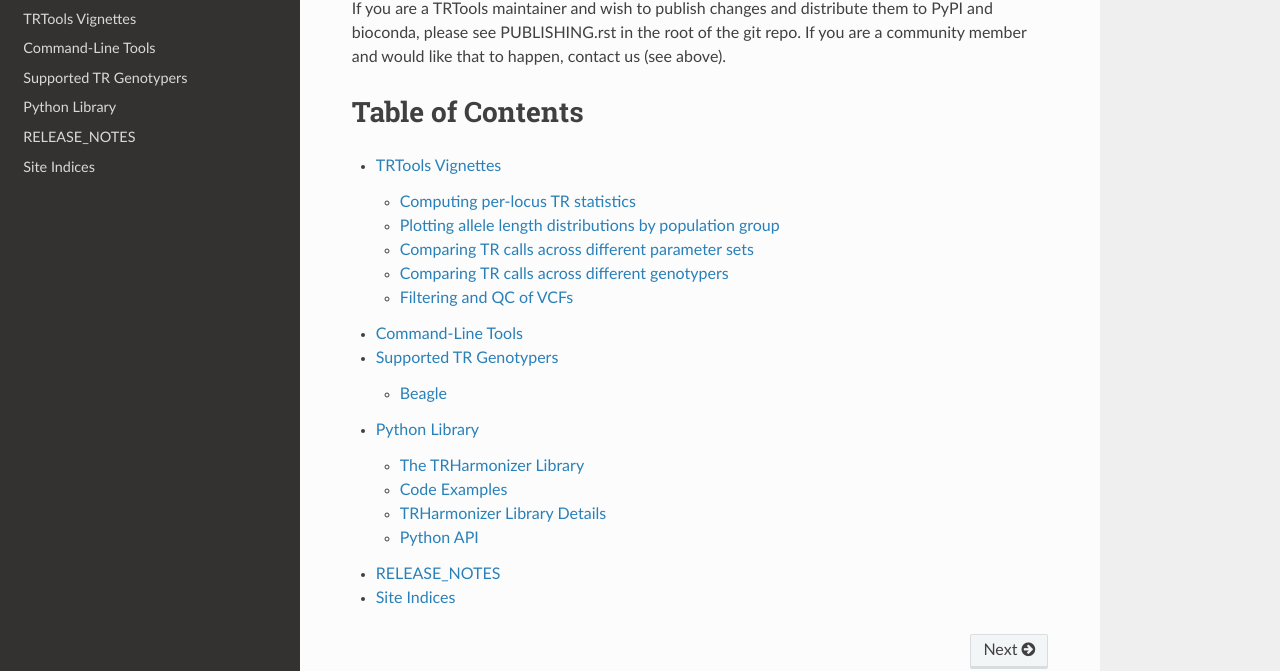
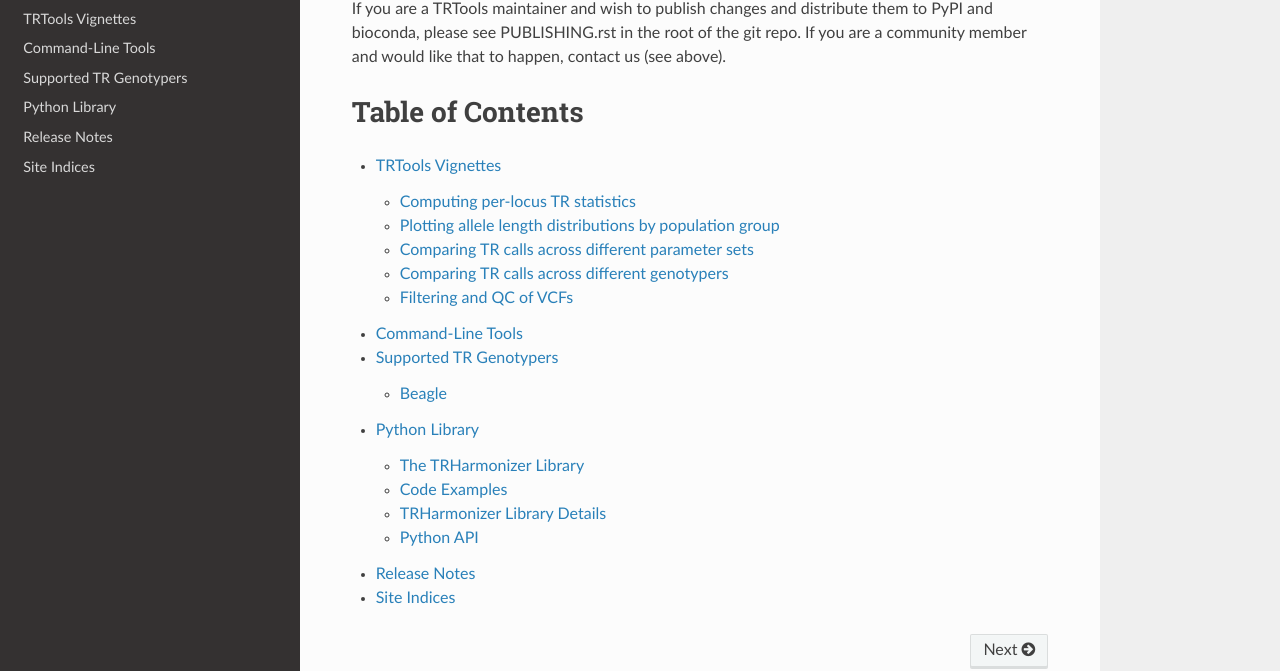
Before and after one commit to gymrek-lab/TRTools, a Sphinx documentation site: the page built from doc/index.rst, in a window 1280 px wide and 900 px high, scrolled down 3965 px. Shown: the part 101-772 px from the top of the window. Built offline with Sphinx 7.4.7 and the Read the Docs theme 2.0.0, drawn with Linux system fonts in a browser that asks for light colours.

```diff
--- a/doc/index.rst
+++ b/doc/index.rst
@@ -23,5 +23,5 @@ Table of Contents
    UTILITIES
    CALLERS
    LIBRARY
-   RELEASE_NOTES <https://github.com/gymrek-lab/TRTools/blob/master/CHANGELOG.md>
+   Release Notes <https://github.com/gymrek-lab/TRTools/blob/master/CHANGELOG.md>
    site_indices
```
